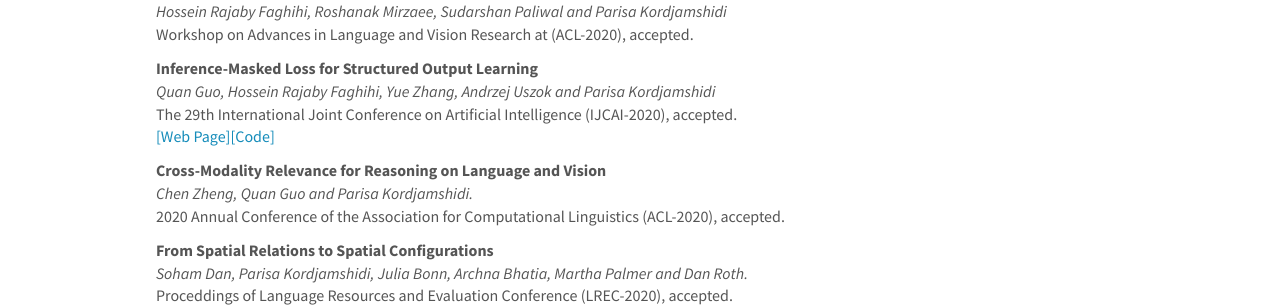
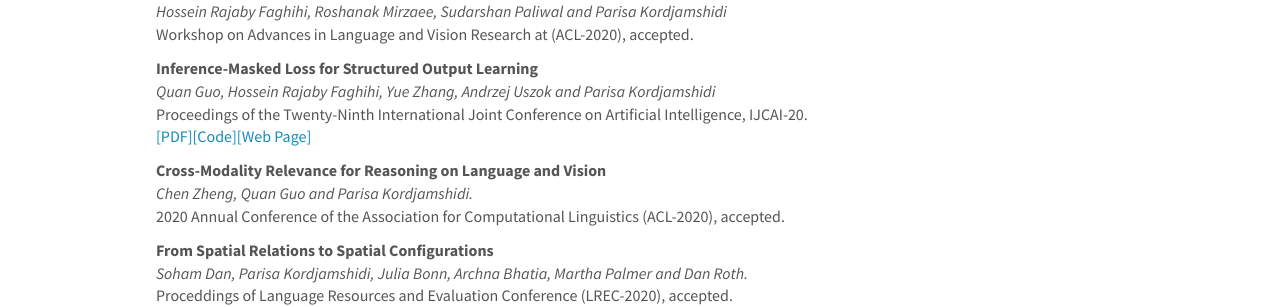
Before and after one commit to HLR/HLR.github.io, a Jekyll site: the page built from _pages/publications.md, in a window 1280 px wide and 900 px high. Shown: the part 343-650 px from the top of the window. Built offline with Jekyll 4.4.1, drawn with Linux system fonts in a browser that asks for light colours; nearby versions of some CDN libraries.

Commit message:
Update publist.yml

```diff
--- a/_data/publist.yml
+++ b/_data/publist.yml
@@ -6,13 +6,15 @@
 
 - title: "Inference-Masked Loss for Structured Output Learning"
   authors: Quan Guo, Hossein Rajaby Faghihi, Yue Zhang, Andrzej Uszok and Parisa Kordjamshidi
-  venue: The 29th International Joint Conference on Artificial Intelligence (IJCAI-2020), accepted.
+  venue: Proceedings of the Twenty-Ninth International Joint Conference on Artificial Intelligence, IJCAI-20.
   year: 2020
   links:
+    - url: https://www.ijcai.org/Proceedings/2020/0382.pdf
+      display: PDF
+    - url: https://github.com/HLR/Inference-Masked-Loss
+      display: Code
     - url: Inference-Masked-Loss
       display: Web Page
-    - url: https://github.com/HLR/Inference-Masked-Loss
-      display: Code
 
 - title: "Cross-Modality Relevance for Reasoning on Language and Vision"
   authors: Chen Zheng, Quan Guo and Parisa Kordjamshidi.
```
